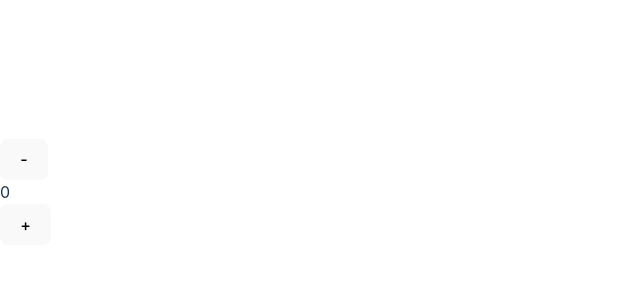
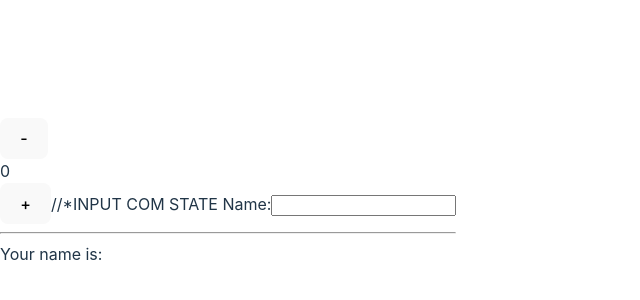
Before and after one commit to ayuwumin/react-study, a React (Vite) app in the folder react-vite/: page / in a window 1280 px wide. Shown: the part 208-508 px from the top of the page, without its empty margins (0-640 px from the left). Built offline with nearby package versions, Linux system fonts and the light colour scheme.

Commit message:
input with state

```diff
--- a/react-vite/src/App.tsx
+++ b/react-vite/src/App.tsx
@@ -1,9 +1,11 @@
-import { useState } from 'react';
+import React, { useState } from 'react';
 
 
 const App = () => {
     //* CRIANDO CONTATOR
     const[n, setN] = useState(0)
+    const[name, setName] = useState('')
+
     const handleMinus = () => {
         setN(n-1)
     }
@@ -12,11 +14,21 @@
         setN(n+1)
     }
 
+    const handleInput = (event: React.ChangeEvent<HTMLInputElement>) => {
+        setName( event.target.value )
+    }
+
     return (
         <div>
             <button onClick={handleMinus}>-</button>
             <div>{n}</div>
             <button onClick={handleMore}>+</button>
+
+            //*INPUT COM STATE
+            Name:
+            <input type='text'value={name} onChange={handleInput}/>
+            <hr/>
+            Your name is: {name}
         </div>
     )
 }
```
